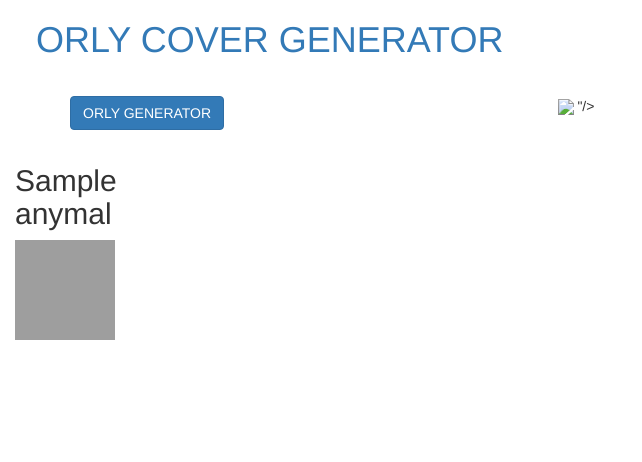
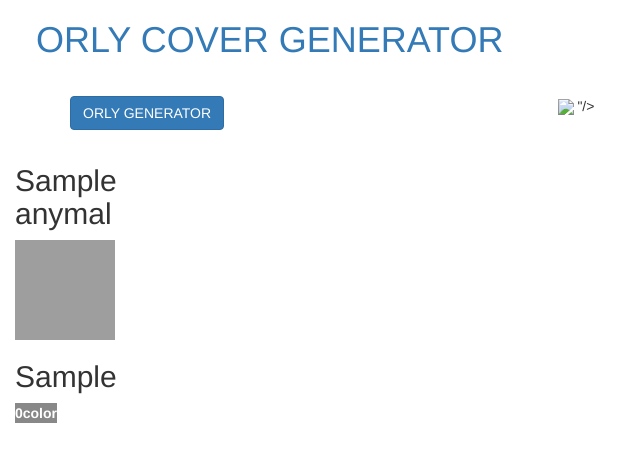
Before and after one commit to baidoosik/orly, a Django app: template cover/templates/cover/index.html in a window 1280 px wide. Shown: the top 462 px of the page, without its empty margins (0-642 px from the left). Run offline with Django 3.2, Linux system fonts and the light colour scheme; the template is opened without the code that fills it: most values are stand-ins (such as "Sample title", 1, 10 or a date in 2020); form fields are guessed from the names that the template uses; some libraries are stand-ins or nearby versions; grey boxes are pictures that could not be loaded.

Commit message:
color 보기 추가

```diff
--- a/cover/templates/cover/index.html
+++ b/cover/templates/cover/index.html
@@ -38,6 +38,16 @@
     {% endfor %}
     </div>
 </div>
+<div class="container-fluid">
+    <div class="row">
+    {% for color in color_list %}
+        <div class="col-lg-1">
+            <h2>{{ i }}</h2>
+            <label style="color:white; background-color:{{ color }}">{{ forloop.counter0 }}color</label>
+        </div>
+    {% endfor %}
+    </div>
+</div>
 
 
 {% endblock %}
--- a/cover/views.py
+++ b/cover/views.py
@@ -24,7 +24,9 @@ def index(request):
     anymal_list = [i for i in range(1, 41)]
     return render(request, 'cover/index.html', {
         'form': form,
-        'anymal_list': anymal_list
+        'anymal_list': anymal_list,
+        'color_list': ["#%02x%02x%02x" % (color[0], color[1], color[2])
+                       for color in COLOR_CODES]
     })
 
 
```
